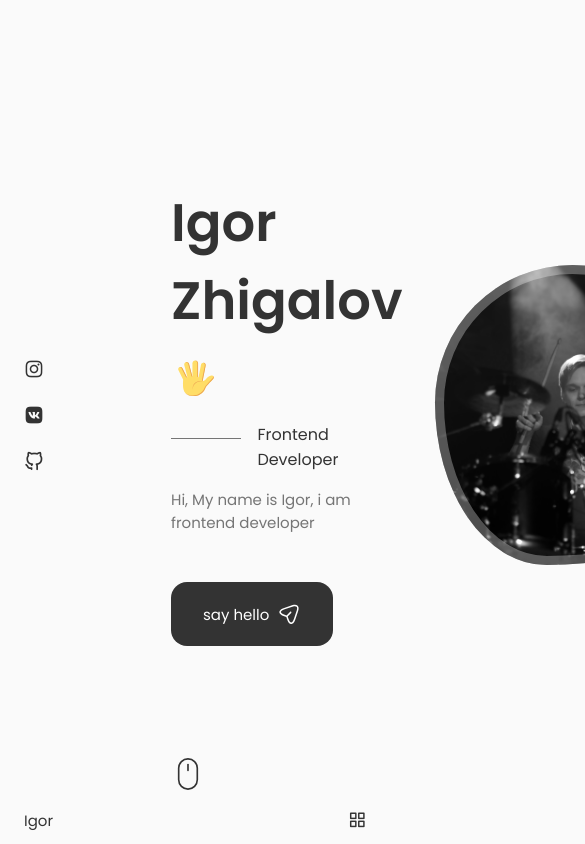
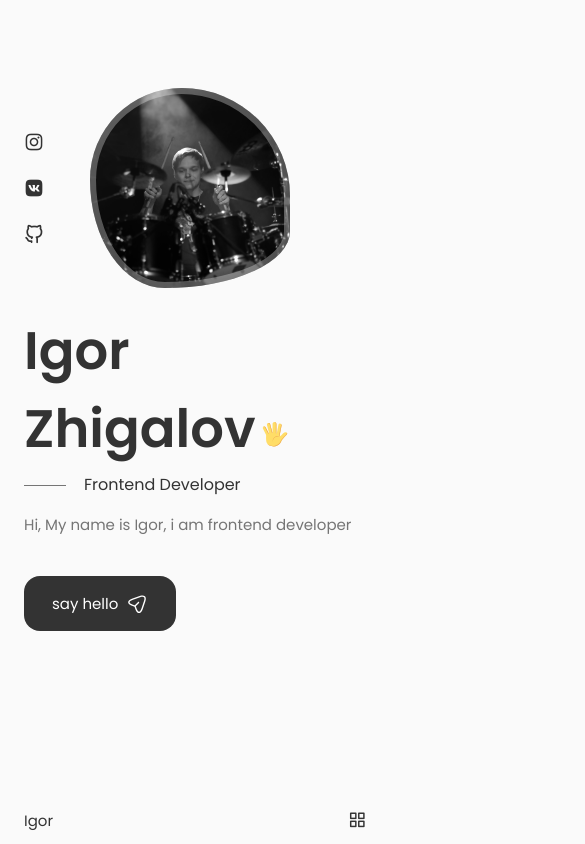
Before and after one commit to IgorZhigalov182/react-portfolio, a React (Create React App) app: page / in a window 390 px wide. Shown: the top 844 px of the page, 585 px wide, since content can reach past the window. Built offline with nearby package versions, Linux system fonts and the light colour scheme.

Commit message:
add adaptive for main page

```diff
--- a/src/App.css
+++ b/src/App.css
@@ -152,15 +152,28 @@
   align-items: center;
 }
 
+/* breakpoints */
+
 @media screen and (max-width: 992px) {
   .container {
     margin-left: var(--mb-1-5);
     margin-right: var(--mb-1-5);
   }
+
+  .button {
+    padding: 1rem 1.75rem ;
+  }
+
+  .button__icon {
+    width: 22px;
+    height: 22px;
+  }
 }
 
 @media screen and (max-width: 768px) {
-
+  .section{
+    padding: 2rem 0 4rem;
+  }
 }
 
 @media screen and (max-width: 576px) {
@@ -168,6 +181,9 @@
 }
 
 @media screen and (max-width: 350px) {
+  :root {
+    --big-font-size: 2.25rem;
+  }
   .container {
     margin-left: var(--mb-1);
     margin-right: var(--mb-1);
--- a/src/components/home/ScrollDown.jsx
+++ b/src/components/home/ScrollDown.jsx
@@ -4,7 +4,7 @@
   return (
     <div className="home__scroll">
         <a href="#about" className="home__scroll-button
-        button-flex">
+        button--flex">
             <svg
                 width="32px"
                 height="32px"
@@ -40,6 +40,8 @@
                 }}
                 ></path>
               </svg>
+              <span className='home__scroll-name'>Scroll Down</span>
+              <i class='uil uil-arrow-down home__scroll-arrow'></i>
         </a>
     </div>
   )
--- a/src/components/home/home.css
+++ b/src/components/home/home.css
@@ -90,3 +90,105 @@
 .home__scroll {
     margin-left: 9.25rem;
 }
+
+.wheel {
+    animation: scroll 2s ease infinite;
+}
+
+@keyframes scroll {
+    0% {
+        transform: translateY(0);
+    }
+
+    30% {
+        transform: translateY(3.75rem);
+    }
+}
+
+.home__scroll-name {
+    color: var(--title-color);
+    font-weight: var(--font-medium);
+    margin-right: var(--mb-0-25);
+    margin-left: 2px;
+}
+
+.home__scroll-arrow {
+    font-size: 1.25rem;
+    color: var(--title-color);
+}
+
+@media screen and (max-width: 992px) {
+    .home__content{
+        grid-template-columns: 100px repeat(2, 1fr);
+        column-gap: 1.25rem;
+    }
+
+    .home__hand {
+        width: 26px;
+        height: 26px;
+    }
+
+    .home__subtitle {
+        padding-left: 3.75rem;
+        margin-bottom: var(--mb-1);
+    }
+
+    .home__subtitle::before {
+        width: 42px;
+        top: 0.8rem;
+    }
+
+    .home__description {
+        max-width: initial;
+        margin-bottom: var(--mb-2-5);
+    }
+
+    .home__img {
+        width: 250px;
+        height: 250px;
+        box-shadow: inset 0 0 0 8px rgb(255 255 255 / 30%);
+    }
+
+    .home__scroll {
+        margin-left: 7.5rem;
+
+    }
+  }
+
+  @media screen and (max-width: 768px) {
+    .home__content {
+        grid-template-columns: 0.5fr 3fr;
+        padding-top: 3.5rem;
+    }
+
+    .home__img {
+        order: initial;
+        justify-self: initial;
+    }
+
+    .home__data {
+        grid-column: 1/3;
+    }
+
+    .home__img {
+        box-shadow: inset 0 0 0 6px rgb(255 255 255 / 30%);
+        width: 200px;
+        height: 200px;
+    }
+
+    .home__scroll {
+        display: none;
+    }
+  }
+
+  @media screen and (max-width: 350px) {
+    .home__img {
+        width: 180px;
+        height: 180px;
+    }
+
+    .home__hand {
+        width: 22px;
+        height: 22px;
+    }
+  }
```
